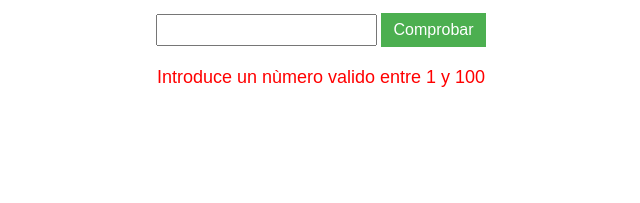
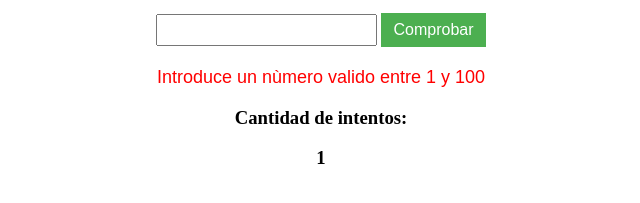
Before and after one commit to SalvadorDelaTijera/Adivina-Numero, a plain HTML site: page index.html in a window 1280 px wide. Both pictures are taken after a click on the button "Comprobar". Shown: the part 101-304 px from the top of the page, without its empty margins (319-959 px from the left). Drawn offline with Linux system fonts and the light colour scheme.

Commit message:
se agrego el conteo de intentos

```diff
--- a/index.html
+++ b/index.html
@@ -14,7 +14,9 @@
     <p>Escribe un número entre 1 y 100:</p>
     <input type="number" id="numeroEntrada">
     <button onclick="checaResultado()">Comprobar</button>
-    <p id="mensaje"></p>
+    <p id="mensaje"> A jugar!!</p>
+
+    <h3 > Cantidad de intentos: <p id="intento"> 0 </p></h3>
 
   <script src="script.js"></script>
 </body>
--- a/script.js
+++ b/script.js
@@ -3,10 +3,17 @@ let numeroAzar = Math.floor(Math.random()*100) + 1;
 
 let numeroEntrada = document.getElementById('numeroEntrada');
 let mensaje = document.getElementById('mensaje');
+let intento = document.getElementById('intento');
+let intentos = 0;
 
 // SE EJECUTARA CUANDO SE TOQUE EL BOTON DE CHEQUEAR
 function checaResultado(){
+
+  intentos++
+  intento.textContent = parseInt(intentos)
+
   let numeroIngresado = parseInt(numeroEntrada.value);
+
 
   if (numeroIngresado < 1 || numeroIngresado >100 || isNaN(numeroIngresado)) {
     mensaje.textContent = 'Introduce un nùmero valido entre 1 y 100';
```
